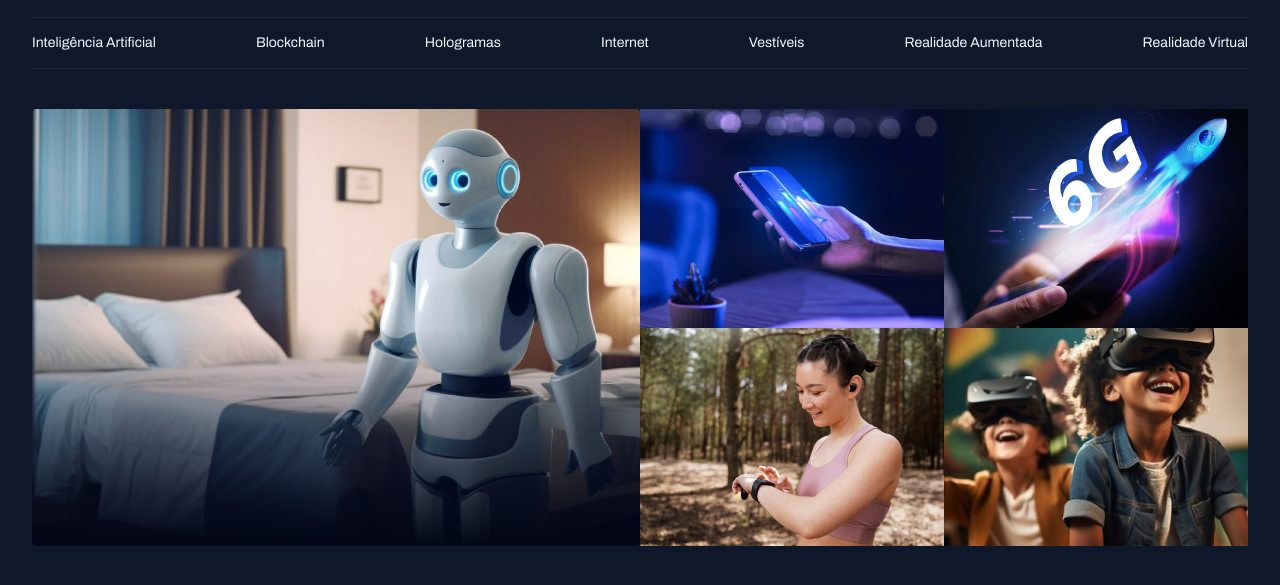
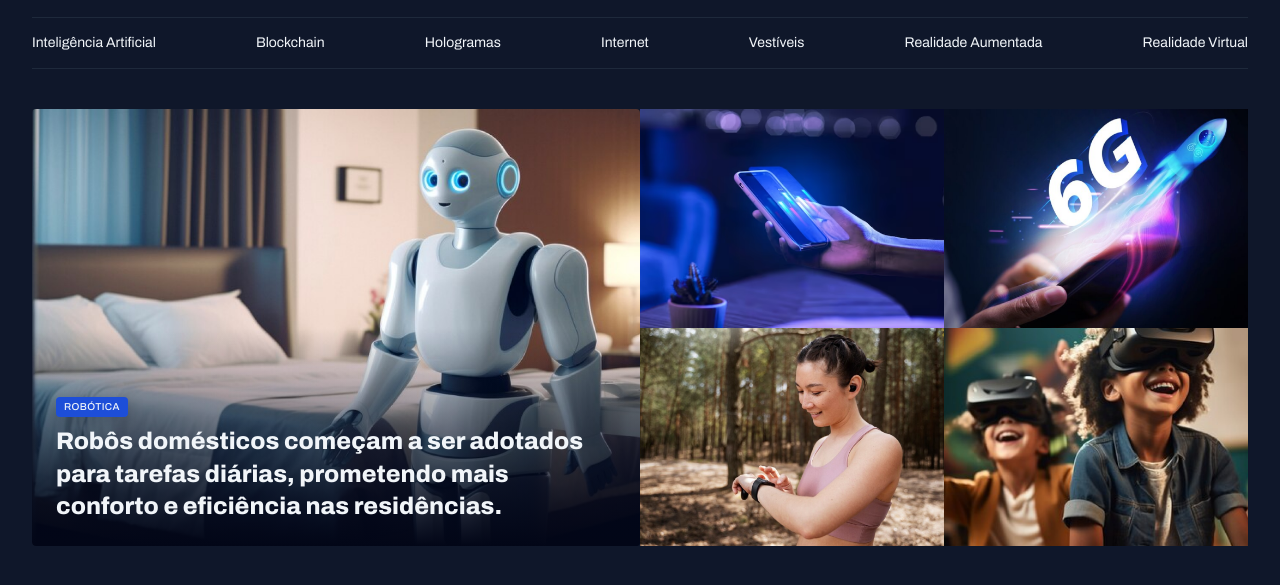
Before and after one commit to amaurell/portal-noticias, a plain HTML site: page index.html in a window 1280 px wide. Shown: the part 55-640 px from the top of the page. Drawn offline with Linux system fonts and the light colour scheme.

Commit message:
Ajustando o conteudo do card

```diff
--- a/index.html
+++ b/index.html
@@ -36,9 +36,13 @@
   </header>
   <main class="grid container">
     <section id="featured" class="grid grid-flow-col">
-      <div class="card">
+      <figure class="card">
         <img src="assets/images/Image 01.png" alt="">
-      </div>
+        <figcaption>
+          <span class="content-tag">robótica</span>
+          <h2 class="text-2xl">Robôs domésticos começam a ser adotados para tarefas diárias, prometendo mais conforto e eficiência nas residências.</h2>
+        </figcaption>
+      </figure>
       <div class="grid grid-cols-2">
           <div>
             <img src="assets/images/Image 02.png" alt="">
--- a/styles/global.css
+++ b/styles/global.css
@@ -46,3 +46,14 @@ img{
 main{
   margin-top: 40px;
 }
+.content-tag{
+  display: inline-block;
+  background-color: var(--brand-color-dark);
+  padding: 4px 8px;
+  border-radius: 4px;
+  font: 500 10px/1.2 var(--font-family);
+  text-transform: uppercase;
+  letter-spacing: 0.04em;
+  color: var(--text-color-primary);
+  box-shadow: 0px 4px 16px rgba(2,6,23,0.251);
+}
--- a/styles/sections.css
+++ b/styles/sections.css
@@ -22,3 +22,11 @@
   }
 }
 }
+figcaption{
+  position: absolute;
+  bottom: 0;
+  padding: 24px;
+  h2{
+    margin-top: 8px;
+  }
+}
--- a/styles/utility.css
+++ b/styles/utility.css
@@ -11,3 +11,15 @@
 .gap-16 {
   gap: 16px;
 }
+.text-2xl{
+  font: var(--h1);
+}
+.text-xl{
+  font: var(--h2);
+}
+.text-lg{
+  font: var(--h3);
+}
+.text-sm{
+  font:var(--text-sm)
+}
```
